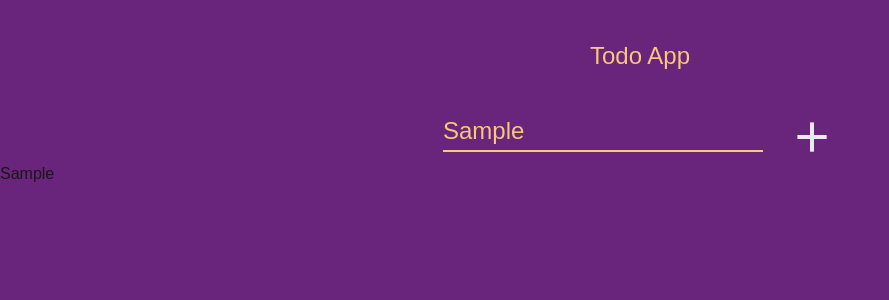
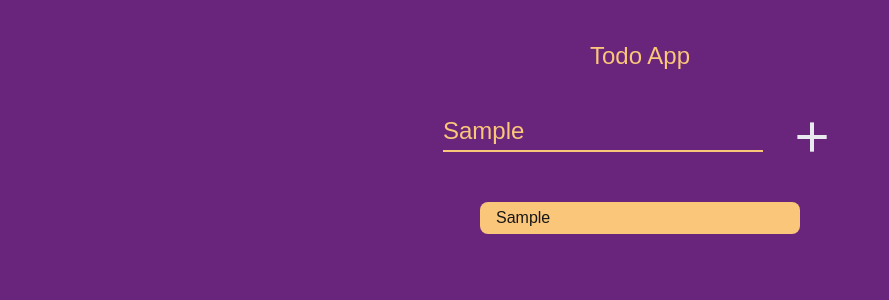
Before and after one commit to qpsqps123/practice-todo-app, a Next.js app: page / in a window 1280 px wide. Both pictures are taken after typing "Sample" into the empty fields and a click on the button 812 px from the left and 137 px from the top of the page. Shown: the top 300 px of the page, without its empty margins (0-889 px from the left). Built offline with nearby package versions, Linux system fonts and the light colour scheme; a web font is replaced by a local one.

Commit message:
add task list style

```diff
--- a/src/containers/TodoList/RenderTasks.tsx
+++ b/src/containers/TodoList/RenderTasks.tsx
@@ -8,7 +8,7 @@ export default function RenderTasks({ todoList }: IProps) {
   const todoListNodes = todoList.map((item: string) => {
     const id = uuidv4()
 
-    return <li key={id}>{item}</li> }
+    return <li key={id} className="bg-primary rounded-lg px-4 py-1 w-full break-words">{item}</li> }
   )
 
   const handleClick = () => {
@@ -17,7 +17,7 @@ export default function RenderTasks({ todoList }: IProps) {
 
   return (
     <section>
-      <ul onClick={handleClick}>
+      <ul className="flex flex-col flex-wrap gap-5 justify-center w-[20em] mx-auto my-10" onClick={handleClick}>
         {todoListNodes}
       </ul>
     </section>
```
